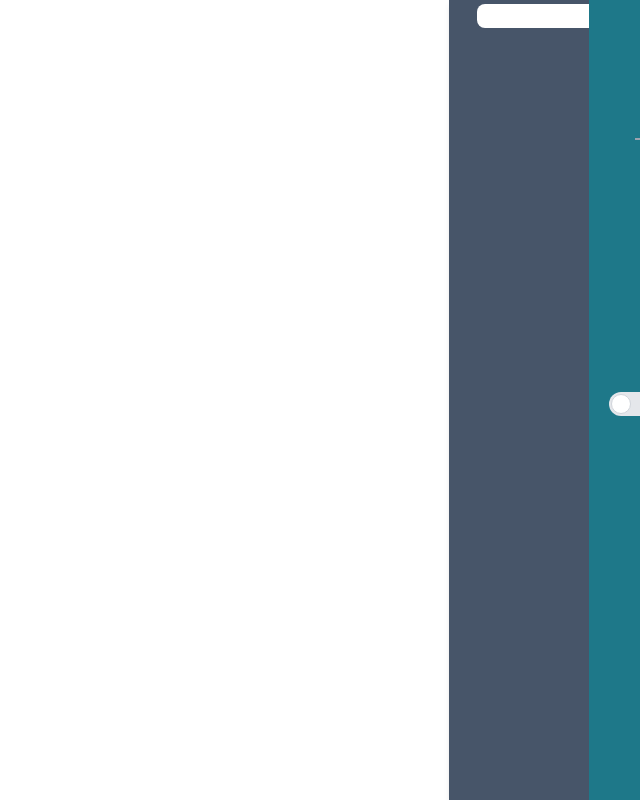
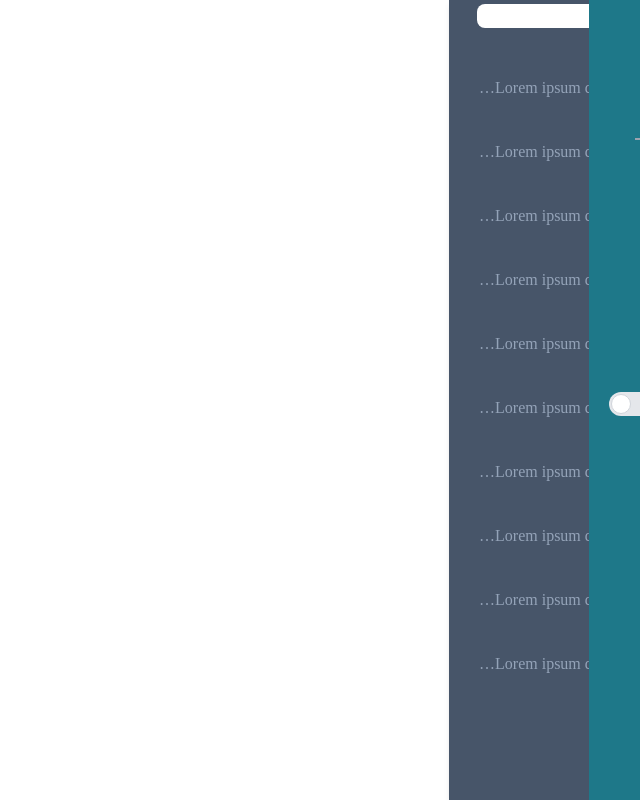
Before and after one commit to Mohaymen-Academy/FE02-Messenger, a React (Vite) app: page /App in a window 1280 px wide. Shown: the whole page, without its empty margins (640-1280 px from the left). Built offline with nearby package versions, Linux system fonts and the light colour scheme; grey boxes are pictures that could not be loaded; a web font is replaced by a local one.

Commit message:
create chat preview component

```diff
--- a/src/App.jsx
+++ b/src/App.jsx
@@ -3,7 +3,7 @@ import SidebarMenu from './Components/SidebarMenu.jsx';
 
 function App() {
   return (
-    <div className="h-screen w-full">
+    <div className="h-full w-full">
       <SidebarMenu profileImage={'images/profile.jpg'} username={'Zahra'} />
       <LeftSide />
     </div>
--- a/src/Components/ChatCardPreview.jsx
+++ b/src/Components/ChatCardPreview.jsx
@@ -1,3 +1,30 @@
-const ChatCardPreview = () => <div className="">ChatCardPreview</div>;
+import profileDemo from '../../public/images/profile.jpg';
+
+const ChatCardPreview = ({ profilePicture, unreadmessage }) => (
+  <div className=" flex h-16 w-full cursor-pointer flex-row py-1 hover:bg-slate-500">
+    <div className="w-1/5 px-2">
+      {profilePicture ? (
+        <img src={profilePicture} className="h-full rounded-full" />
+      ) : (
+        <div className="flex h-full w-full justify-center rounded-full bg-orange-500 text-center text-4xl font-normal text-white">
+          ن
+        </div>
+      )}
+    </div>
+    <div className="flex flex-1 flex-col">
+      <div className="font-semibold text-slate-200">زهرا</div>
+      <div className="line-clamp-1 text-base text-slate-400">
+        Lorem ipsum dolor, sit amet consectetur adipisicing elit.
+      </div>
+    </div>
+    {unreadmessage ? (
+      <div className="w-2/12 px-1 py-4">
+        <div className="w-fit min-w-[30px] rounded-full bg-cyan-400 px-1 text-center text-white shadow-lg shadow-blue-400">
+          {unreadmessage}
+        </div>
+      </div>
+    ) : null}
+  </div>
+);
 
 export default ChatCardPreview;
--- a/src/Components/Chatlist.jsx
+++ b/src/Components/Chatlist.jsx
@@ -1,7 +1,7 @@
 import ChatCardPreview from './ChatCardPreview.jsx';
 
 const Chatlist = () => (
-  <div className=" mt-4 h-full w-full overflow-y-auto">
+  <div className=" mt-4 h-5/6 w-full overflow-y-auto">
     <ChatCardPreview />
     <ChatCardPreview />
     <ChatCardPreview />
--- a/src/Components/LeftSide.jsx
+++ b/src/Components/LeftSide.jsx
@@ -17,14 +17,14 @@ export default function LeftSide() {
     return () => document.addEventListener('mousedown', handleOutsideClick);
   }, [open]);
   return (
-    <div className="fixed right-0 top-0 h-full w-[380px] bg-slate-600 shadow-md">
+    <div className="fixed right-0 top-0 h-screen w-[380px] bg-slate-600 shadow-md">
       <div className="flex justify-between px-2 py-1 ">
         <div>
           <button className="fixed" onClick={(e) => setopen((prev) => !prev)}>
             <img src="images/menuIcon.png" className={'h-[25px] w-[25px]'} alt="" />
           </button>
         </div>
-        <div className="flex flex-row-reverse px-5 w-[340px] ">
+        <div className="flex w-[340px] flex-row-reverse px-5 ">
           <input type="text" className={'w-[100%] rounded-lg'} />
         </div>
       </div>
```
